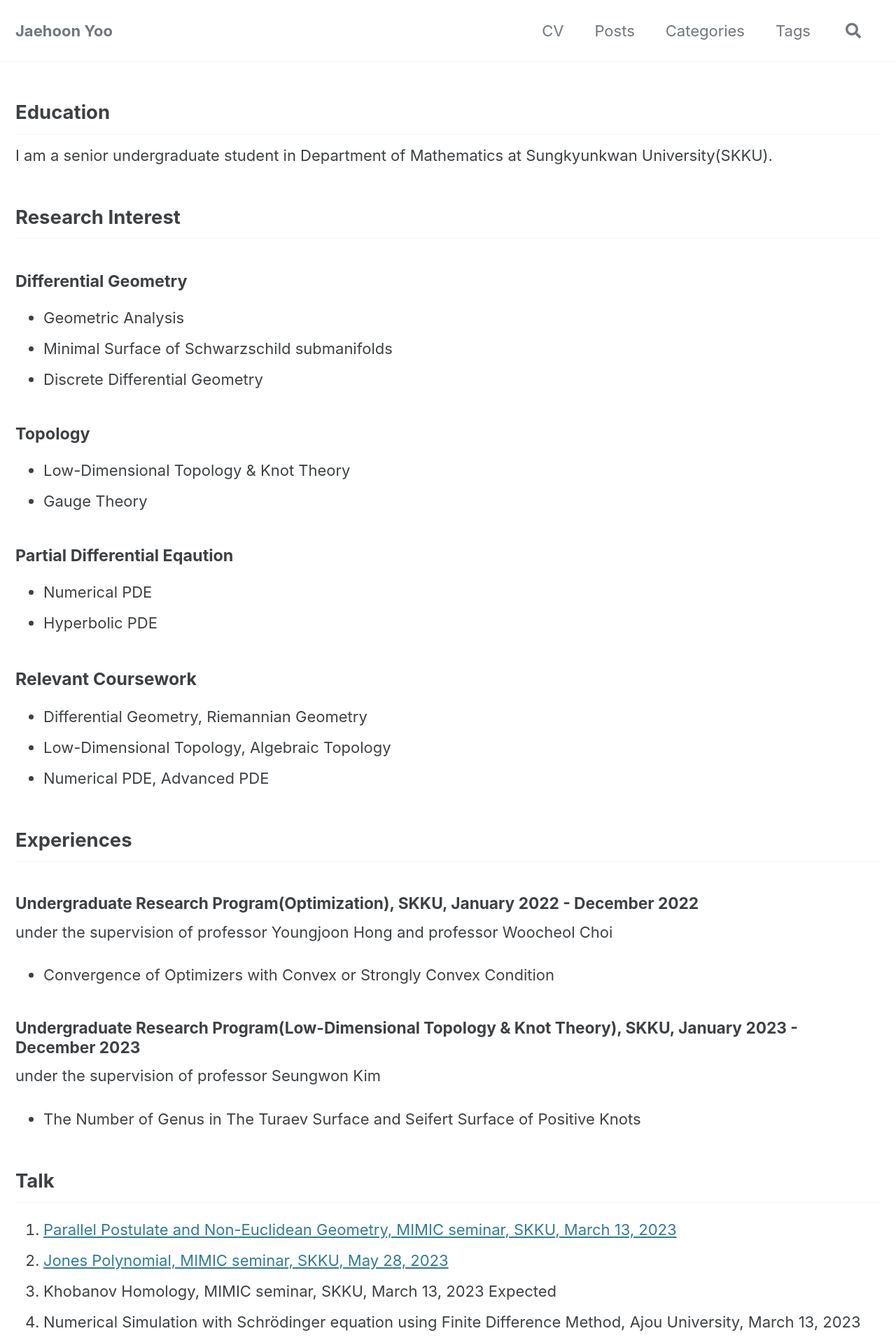
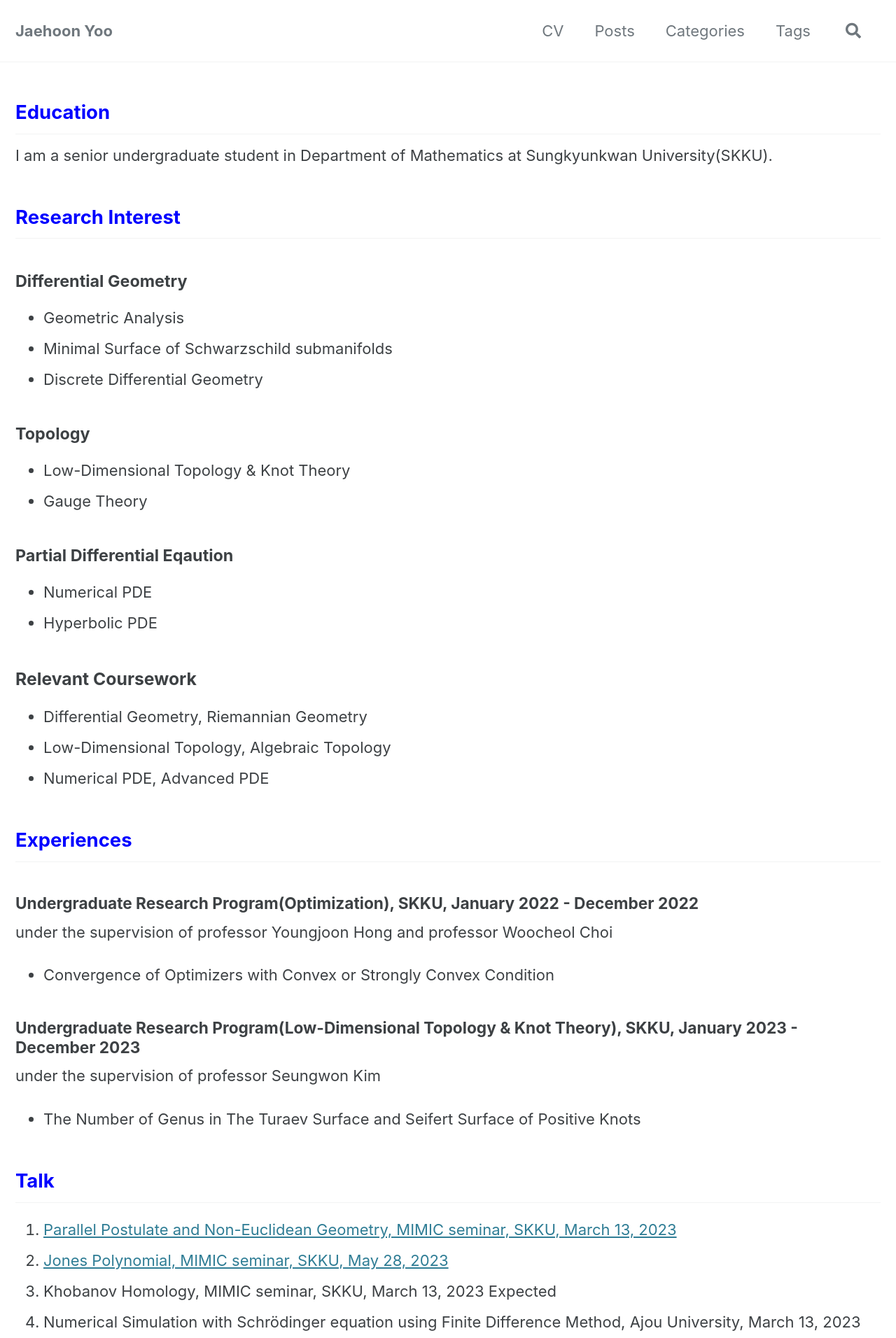
Before and after one commit to JaehoonYoo-byeolla/JaehoonYoo-byeolla.github.io, a Jekyll site: the page built from _pages/about.md, in a window 1280 px wide. Shown: the top 1912 px of the page at 70% size. Built offline with Jekyll 4.4.1, drawn with Linux system fonts in a browser that asks for light colours; cached includes are drawn as plain includes; formulas are drawn with MathJax 3.

Commit message:
blue heading

```diff
--- a/_pages/about.md
+++ b/_pages/about.md
@@ -2,13 +2,16 @@
 permalink: /about/
 title: "CV"
 layout: splash
-author_profile: true
+# author_profile: true
+# toc: true
+# toc_sticky: true
 ---
 
-## Education
+<h2 style="color:blue">Education</h2>
 I am a senior undergraduate student in Department of Mathematics at Sungkyunkwan University(SKKU).
 
-## Research Interest
+<h2 style="color:blue">Research Interest</h2>
+
 #### Differential Geometry
 - Geometric Analysis
 - Minimal Surface of Schwarzschild submanifolds
@@ -27,7 +30,8 @@ I am a senior undergraduate student in Department of Mathematics at Sungkyunkwan
 - Low-Dimensional Topology, Algebraic Topology
 - Numerical PDE, Advanced PDE
 
-## Experiences
+<h2 style="color:blue">Experiences</h2>
+
 
 ##### Undergraduate Research Program(Optimization), SKKU, January 2022 - December 2022
 under the supervision of professor Youngjoon Hong and professor Woocheol Choi<br>
@@ -37,13 +41,14 @@ under the supervision of professor Youngjoon Hong and professor Woocheol Choi<br
 under the supervision of professor Seungwon Kim<br>
 - The Number of Genus in The Turaev Surface and Seifert Surface of Positive Knots
 
-## Talk
+<h2 style="color:blue">Talk</h2>
+
 1. [Parallel Postulate and Non-Euclidean Geometry, MIMIC seminar, SKKU, March 13, 2023](https://youtu.be/GT07SxAlAYw)
 2. [Jones Polynomial, MIMIC seminar, SKKU, May 28, 2023](https://youtu.be/HrZX18lCr-Y)
 3. Khobanov Homology,  MIMIC seminar, SKKU, March 13, 2023 Expected
 4. Numerical Simulation with Schrödinger equation using Finite Difference Method, Ajou University, March 13, 2023 Expected
 
-## Honors & Awards
+<h2 style="color:blue">Honors & Awards</h2>
 
 ##### Academic Scholarship, SKKU
 Top 30% Academic Scholarship, February 2022 - June 2022
@@ -62,17 +67,17 @@ Korea Student Aid Foundation, March 2022 - December 2023
 Silver Medal($2^{\text{nd}}$ place), December 2022
 
 
-## Position & Responsibility
+<h2 style="color:blue">Position & Responsibility</h2>
 Leader of SKKU Math Club, MIMIC, February 2022 - February 2024
 
-## Conferences / School
+<h2 style="color:blue">Conferences / School</h2>
 - International Conference on Differential Geometry and its Applications, KIAS, June 26 - 30, 2023
 - International Conference on Einstein and Harmonic Manifolds, SKKU, June 19 - 22
 - 2023 KMS Spring Meeting, KMS, April 27 - 29, 2023
 - 18th KIAS Geometry Winter School, KIAS, February 2023
 - Data Analysis Program Based on Industrial Mathematics, NIMS, August 16 - 18, 2022
 
-## Tutoring
+<h2 style="color:blue">Tutoring</h2>
 - Non-Euclidean Geometry, SKKU, September 2023 - December 2023
 - Differential Geometry I, SKKU, March - June 2023
 - Abstract Algebra I, SKKU, June 2022 - August 2022
```
